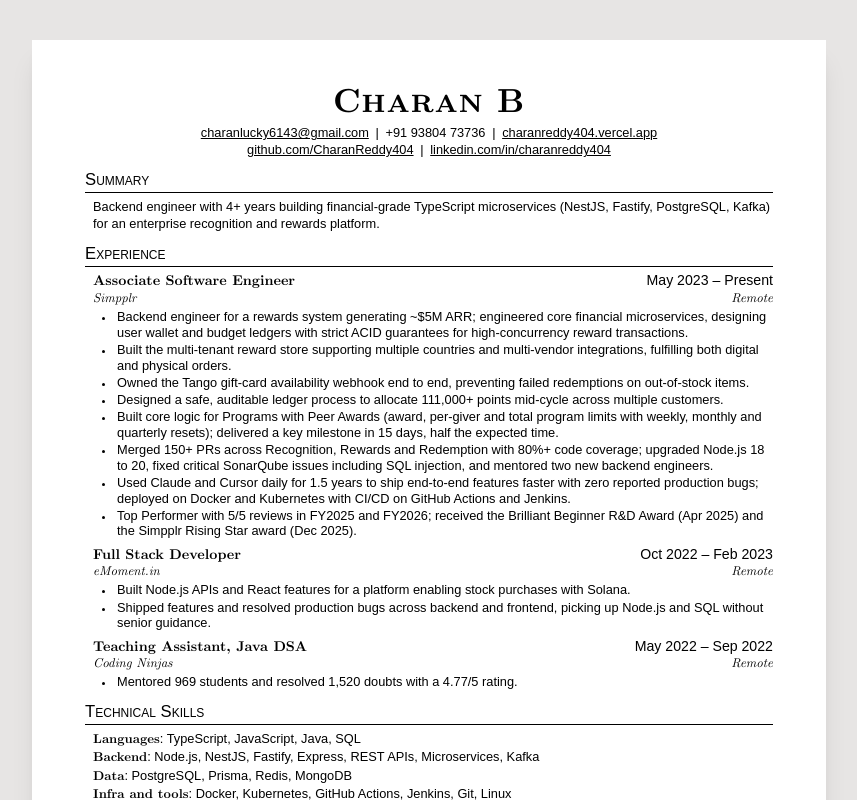
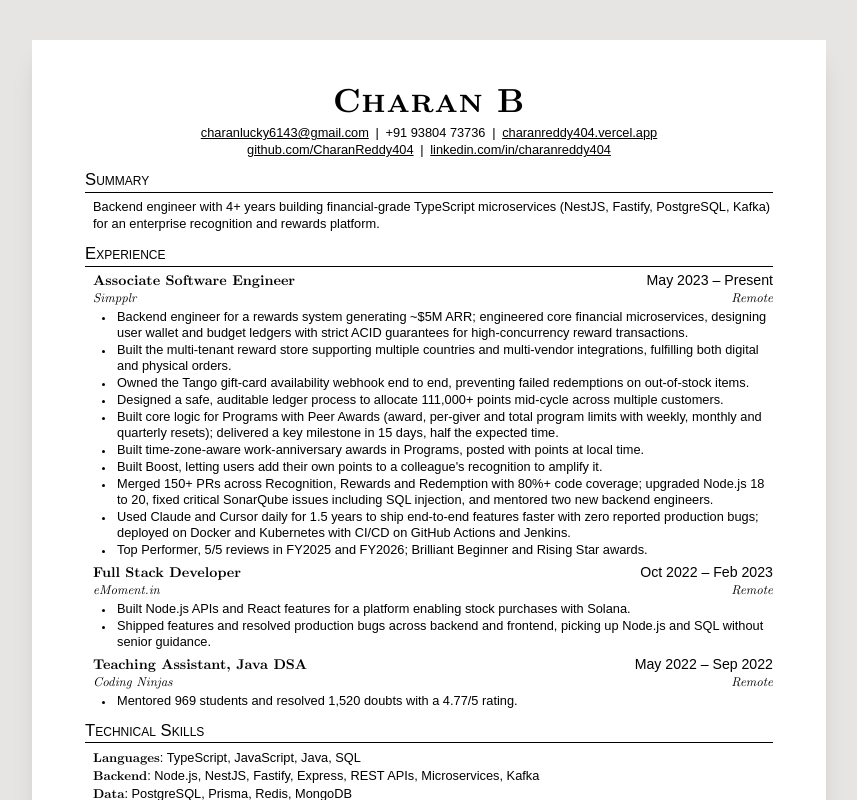
Before and after one commit to CharanReddy404/Portfolio, a Next.js app: page /resume in a window 1280 px wide. Shown: the top 800 px of the page, without its empty margins (211-1068 px from the left). Built offline with nearby package versions, Linux system fonts and the light colour scheme; a web font is replaced by a local one.

Commit message:
feat: add work-anniversary awards and Boost to resume

```diff
--- a/content/resume.ts
+++ b/content/resume.ts
@@ -30,9 +30,11 @@ export const resume = {
         'Owned the Tango gift-card availability webhook end to end, preventing failed redemptions on out-of-stock items.',
         'Designed a safe, auditable ledger process to allocate 111,000+ points mid-cycle across multiple customers.',
         'Built core logic for Programs with Peer Awards (award, per-giver and total program limits with weekly, monthly and quarterly resets); delivered a key milestone in 15 days, half the expected time.',
+        'Built time-zone-aware work-anniversary awards in Programs, posted with points at local time.',
+        'Built Boost, letting users add their own points to a colleague\'s recognition to amplify it.',
         'Merged 150+ PRs across Recognition, Rewards and Redemption with 80%+ code coverage; upgraded Node.js 18 to 20, fixed critical SonarQube issues including SQL injection, and mentored two new backend engineers.',
         'Used Claude and Cursor daily for 1.5 years to ship end-to-end features faster with zero reported production bugs; deployed on Docker and Kubernetes with CI/CD on GitHub Actions and Jenkins.',
-        'Top Performer with 5/5 reviews in FY2025 and FY2026; received the Brilliant Beginner R&D Award (Apr 2025) and the Simpplr Rising Star award (Dec 2025).',
+        'Top Performer, 5/5 reviews in FY2025 and FY2026; Brilliant Beginner and Rising Star awards.',
       ],
     },
     {
```
Also changed, not shown: 1 other file (tests, documents, lock files or other folders).
